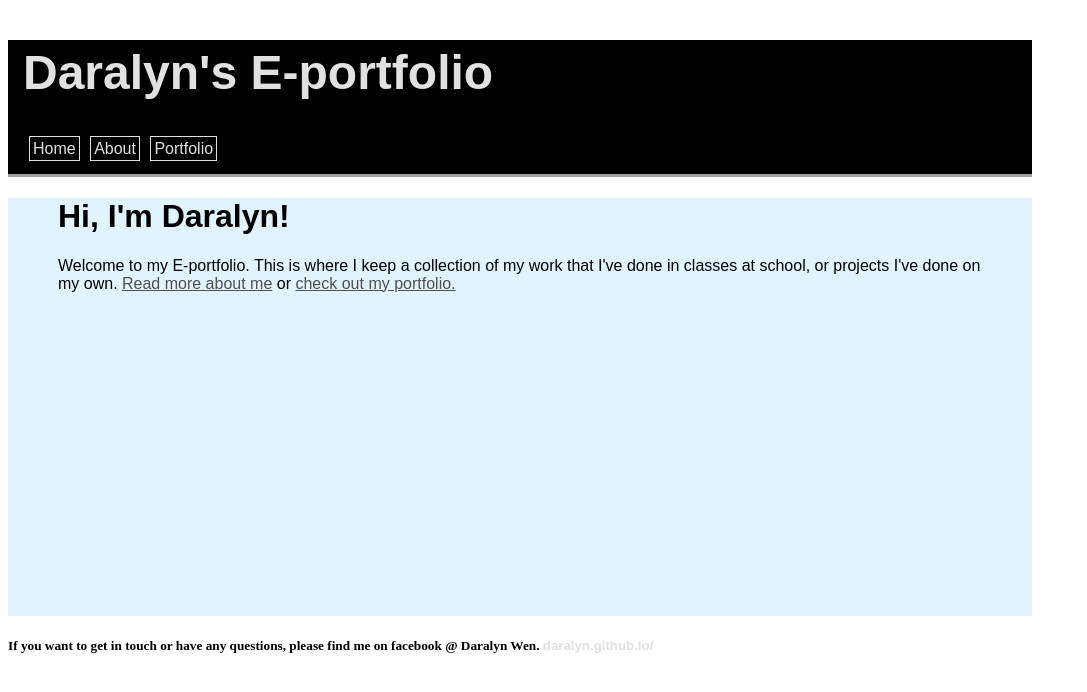
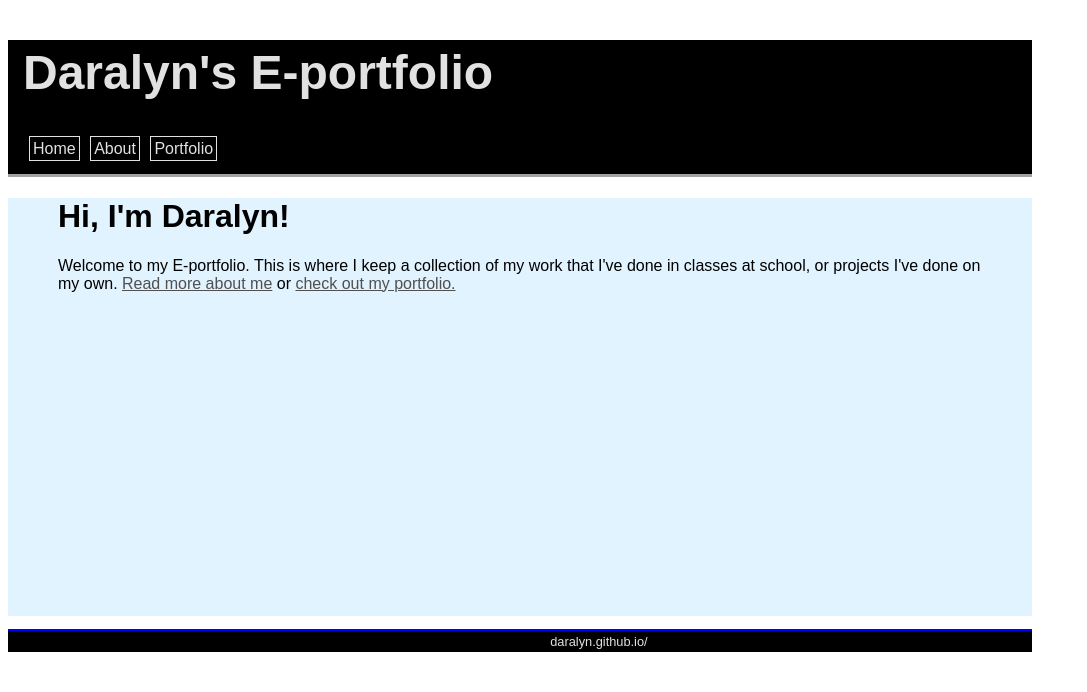
Before and after one commit to daralyn/daralyn.github.io, a Jekyll site: the page built from index.html, in a window 1280 px wide. Shown: the top 692 px of the page, without its empty margins (0-1087 px from the left). Built offline with Jekyll 4.4.1, drawn with Linux system fonts in a browser that asks for light colours.

Commit message:
changed id divfootdefault to class

```diff
--- a/_layouts/default.html
+++ b/_layouts/default.html
@@ -27,8 +27,8 @@
 			</div><!-- /.container -->
 
     			<div>
-        		<h5 id="divfootdefault"> If you want to get in touch or have any questions, please find me on facebook @ Daralyn Wen.
-			<a href="https://daralyn.github.io/">daralyn.github.io/</a></li> </h5>
+        		<p class="divfootdefault"> If you want to get in touch or have any questions, please find me on facebook @ Daralyn Wen.
+			<a href="https://daralyn.github.io/">daralyn.github.io/</a></li> </p>
 			</div>
 
 		</body>
```
